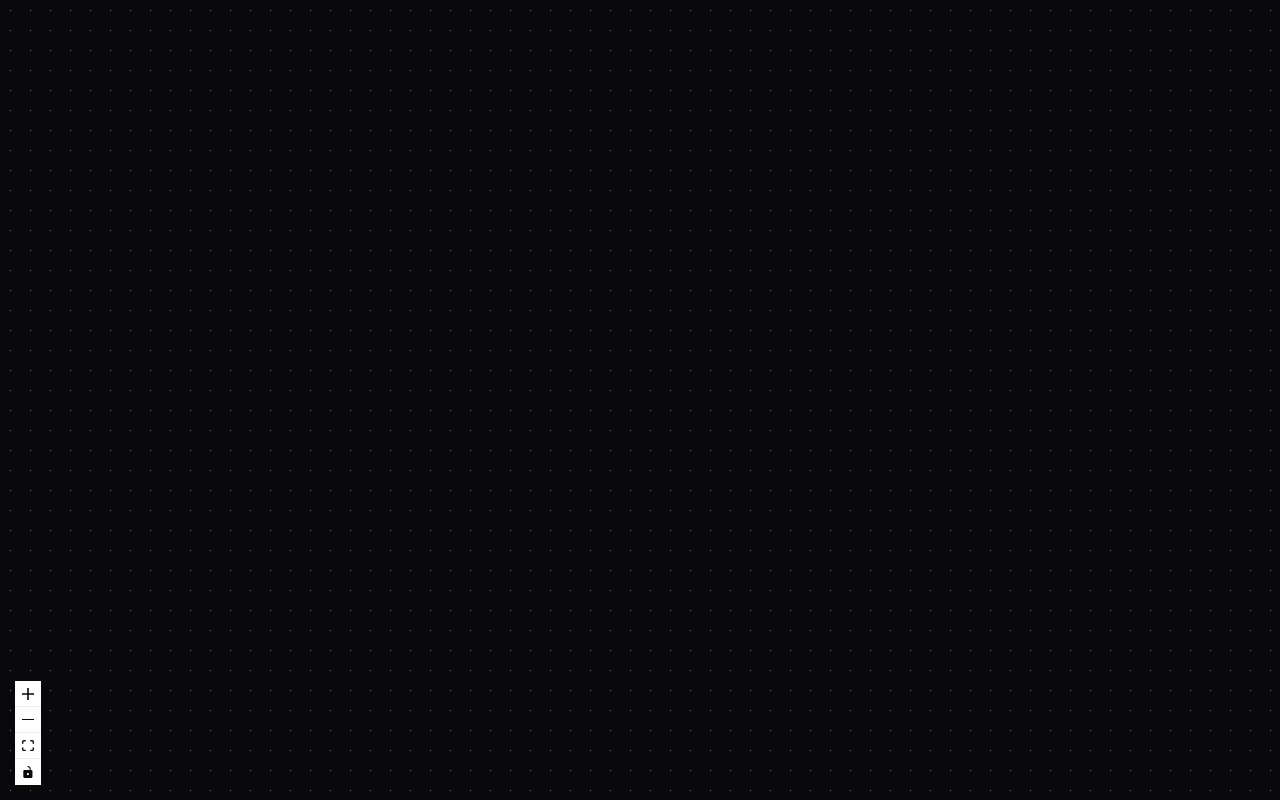
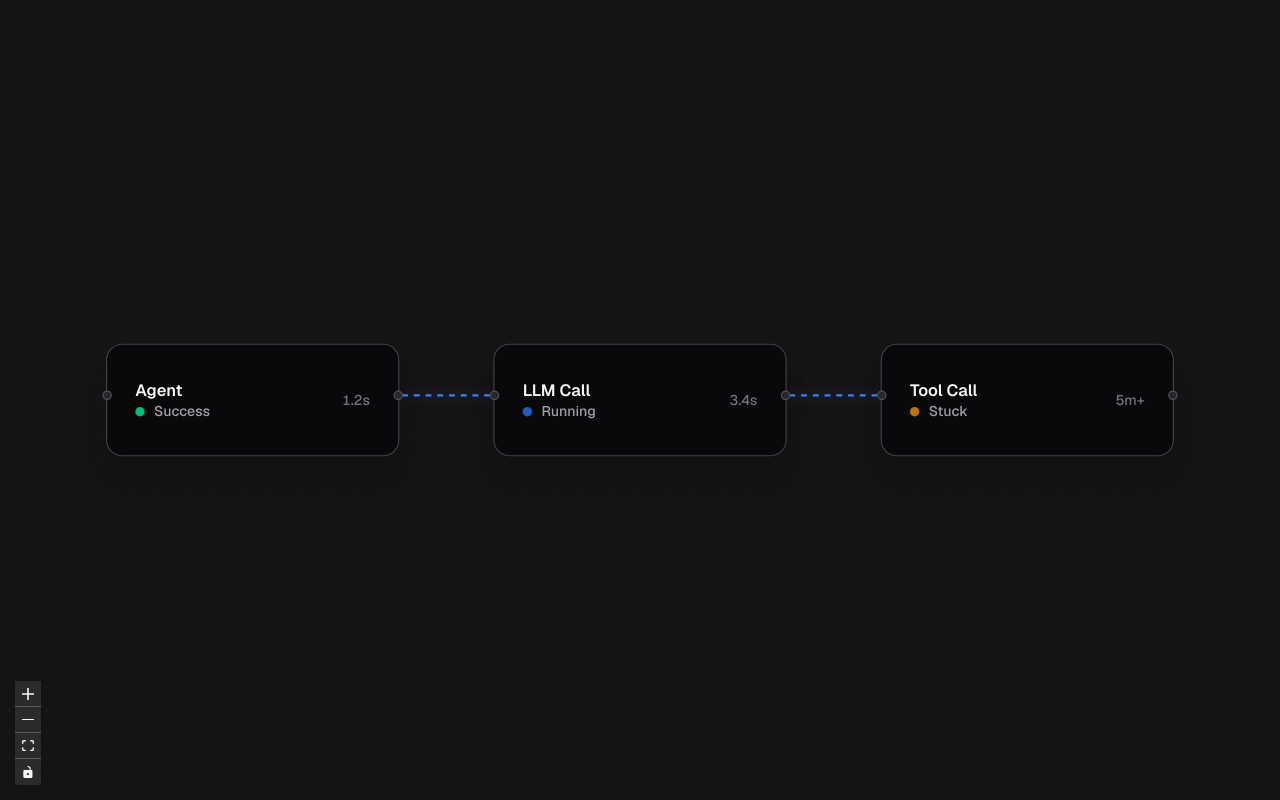
Before and after one commit to Akhilesh-Singh-0/Beacon, a Next.js app in the folder apps/web/: page / in a window 1280 px wide. Built offline with nearby package versions, Linux system fonts and the light colour scheme.

Commit message:
feat(web): add dag canvas with react flow and hardcoded nodes

```diff
--- a/apps/web/components/dag/dag-canvas.tsx
+++ b/apps/web/components/dag/dag-canvas.tsx
@@ -2,26 +2,128 @@
 
 import {
   Background,
-  BackgroundVariant,
   Controls,
   ReactFlow,
+  type Edge,
+  type Node,
 } from "@xyflow/react";
 
 import "@xyflow/react/dist/style.css";
 
+import DagNode, {
+  type DagNodeData,
+} from "./dag-node";
+
+const NODE_TYPES = {
+  dagNode: DagNode,
+};
+
+const CANVAS_CONFIG = {
+  background: {
+    color: "#27272a",
+    gap: 24,
+    size: 1,
+  },
+
+  edge: {
+    color: "#3b82f6",
+    width: 2,
+    glow: "drop-shadow(0 0 5px rgba(59, 130, 246, 0.55))",
+  },
+
+  surface: "#0a0a0a",
+} as const;
+
+const nodes: Node<DagNodeData>[] = [
+  {
+    id: "node-1",
+    type: "dagNode",
+    position: { x: 40, y: 200 },
+    data: {
+      name: "Agent",
+      status: "SUCCESS",
+      duration: "1.2s",
+    },
+  },
+
+  {
+    id: "node-2",
+    type: "dagNode",
+    position: { x: 370, y: 200 },
+    data: {
+      name: "LLM Call",
+      status: "RUNNING",
+      duration: "3.4s",
+    },
+  },
+
+  {
+    id: "node-3",
+    type: "dagNode",
+    position: { x: 700, y: 200 },
+    data: {
+      name: "Tool Call",
+      status: "STUCK",
+      duration: "5m+",
+    },
+  },
+];
+
+const edges: Edge[] = [
+  {
+    id: "edge-1",
+    source: "node-1",
+    target: "node-2",
+    type: "straight",
+    animated: true,
+  },
+
+  {
+    id: "edge-2",
+    source: "node-2",
+    target: "node-3",
+    type: "straight",
+    animated: true,
+  },
+];
+
+const EDGE_STYLE = {
+  stroke: CANVAS_CONFIG.edge.color,
+  strokeWidth: CANVAS_CONFIG.edge.width,
+  filter: CANVAS_CONFIG.edge.glow,
+};
+
 export default function DagCanvas() {
   return (
-    <div className="h-full w-full bg-zinc-950">
+    <div
+      className="h-full w-full overflow-hidden"
+      style={{
+        backgroundColor: CANVAS_CONFIG.surface,
+      }}
+    >
       <ReactFlow
-        nodes={[]}
-        edges={[]}
+        nodes={nodes}
+        edges={edges}
+        nodeTypes={NODE_TYPES}
+        defaultEdgeOptions={{
+          type: "straight",
+          style: EDGE_STYLE,
+        }}
         fitView
-        proOptions={{ hideAttribution: true }}
+        fitViewOptions={{
+          padding: 0.2,
+        }}
+        colorMode="dark"
+        minZoom={0.25}
+        maxZoom={2}
+        proOptions={{
+          hideAttribution: true,
+        }}
       >
         <Background
-          variant={BackgroundVariant.Dots}
-          gap={20}
-          size={1}
+          color={CANVAS_CONFIG.background.color}
+          gap={CANVAS_CONFIG.background.gap}
+          size={CANVAS_CONFIG.background.size}
         />
 
         <Controls />
```
